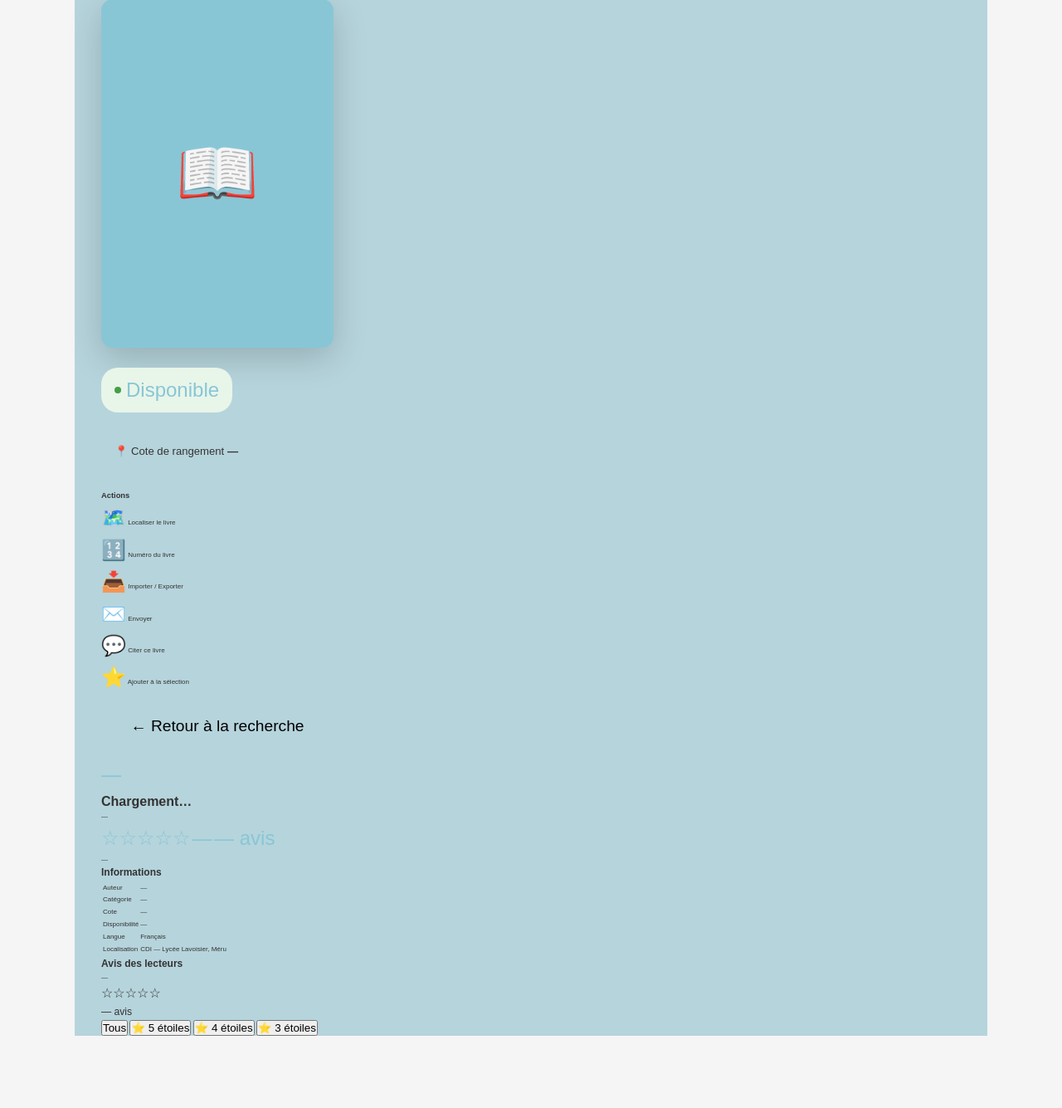
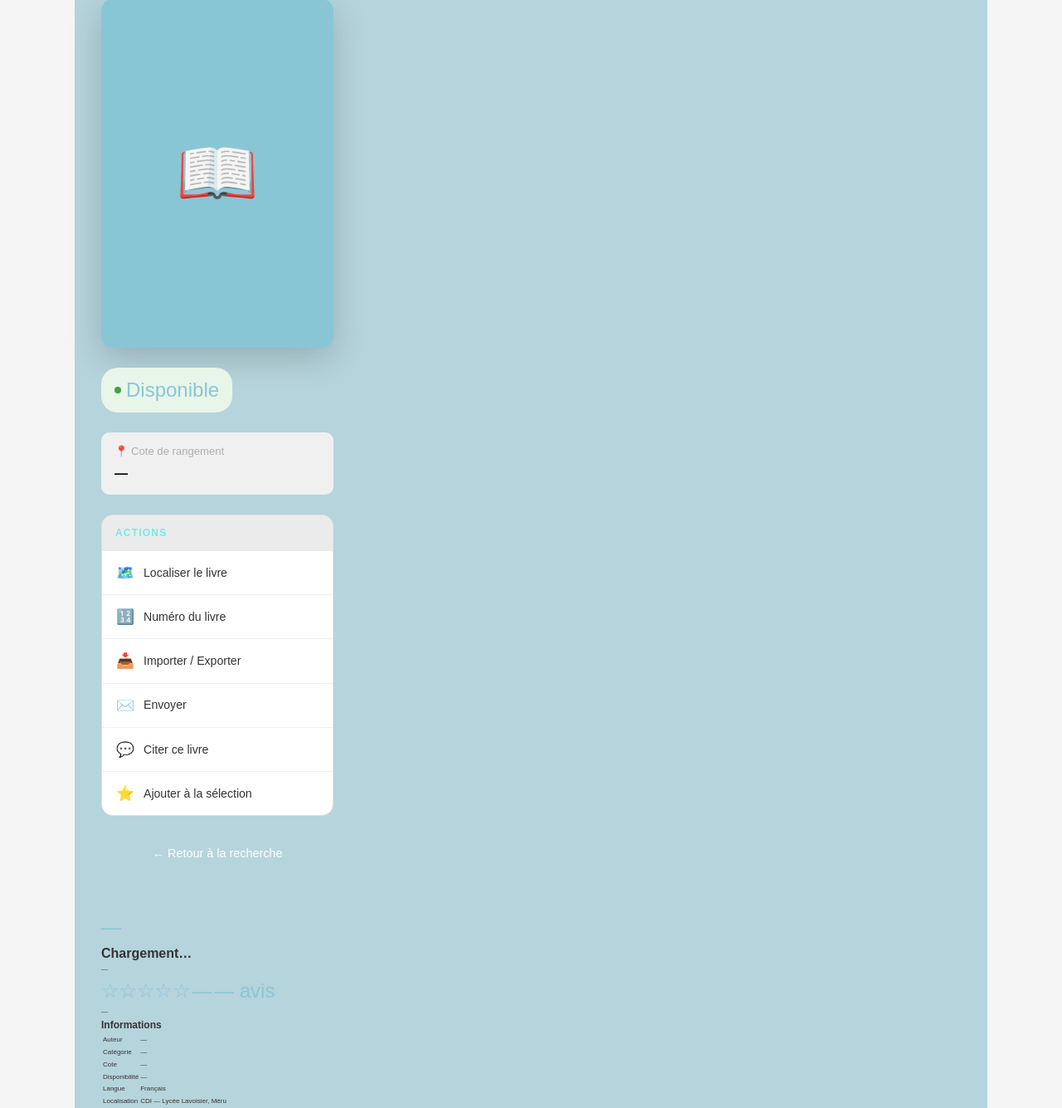
Before and after one commit to venghour5/projet-CDI, a PHP site: page /pages/livre.html in a window 1280 px wide; the page is wider, and only the part inside the window is pictured. Shown: the part 213-1548 px from the top of that part at 83% size. Run offline with PHP 8.4, Linux system fonts and the light colour scheme.

Commit message:
`Added styles for book page, breadcrumb, and ratings`

```diff
--- a/projet-CDI-interface-user-test/styles/style_test_de_recherche.css
+++ b/projet-CDI-interface-user-test/styles/style_test_de_recherche.css
@@ -834,7 +834,7 @@ mark {
 }
 
 /* page du livre */
-
+/* la section principale de la pagedu livre  */
 .livre-page {
   width: 100%;
   height: auto;
@@ -842,14 +842,21 @@ mark {
   align-items: center;
   justify-content: center;
   font-size: 0.5rem;
+  max-width: 1100px;
+  margin: 2rem auto 4rem;
+  padding: 0 2rem;
+  display: grid;
+  grid-template-columns: 280px 1fr;
+  gap: 3rem;
 }
+/* la fleche de retour pour revenir a la page de recherche */
 
 .breadcrumb {
   max-width: 1100px;
   margin: 1.5rem auto 0;
   padding: 0 2rem;
   font-size: 0.82rem;
-  color: grey;
+  color: rgb(128, 128, 128);
   display: flex;
   align-items: center;
   gap: 0.5rem;
@@ -863,15 +870,7 @@ mark {
   text-decoration: underline;
  }
 
-.livre-page {
-  max-width: 1100px;
-  margin: 2rem auto 4rem;
-  padding: 0 2rem;
-  display: grid;
-  grid-template-columns: 280px 1fr;
-  gap: 3rem;
-}
-
+ /* la partie gauche de la page du livre qui contient la couverture et les informations principales du livre */
 .livre-left {
   display: flex;
   flex-direction:
@@ -895,7 +894,9 @@ mark {
   align-items: center;
   justify-content: center;
   font-size: 5rem;
+
 }
+/* la couverture du livre dans la page du livre */
 .dispo-badge {
   display: inline-flex;
   align-items: center;
@@ -906,17 +907,268 @@ mark {
   font-weight: 500;
   width: fit-content;
 }
-
-    .dispo-badge.dispo { background: #e8f5e9; color: #2e7d32; }
-    .dispo-badge.indispo { background: #fce4ec; color: #c62828; }
-    .dispo-badge .dot { width: 8px; height: 8px; border-radius: 50%; }
-    .dispo-badge.dispo .dot { background: #43a047; }
-    .dispo-badge.indispo .dot { background: #e53935; }
-
+/* les style de la disponibilité du livre dans la page du livre */
+.dispo-badge.dispo {
+  background: #e8f5e9;
+   color: #2e7d32;
+ }
+.dispo-badge.indispo {
+  background: #fce4ec;
+   color: #c62828;
+   }
+.dispo-badge .dot {
+  width: 8px;
+  height: 8px;
+  border-radius: 50%;
+ }
+.dispo-badge.dispo .dot {
+   background: #43a047;
+   }
+.dispo-badge.indispo .dot {
+   background: #e53935;
+   }
+/* la cote du livre dans la page du livre */
 .cote-box {
-      background: var(--gris-clair);
+  background: #f0f0f0;
   border-radius: 10px;
   padding: 12px 16px;
   font-size: 0.82rem;
-      color: var(--gris);
+  color: #aeaeae;
 }
+.cote-box strong {
+color: black;
+display: block;
+font-size: 1rem;
+font-family: 'Arial', monospace;
+margin-top: 4px;
+}
+/* la barre deroulante pour les actions possibles sur le livre dans la page du livre */
+.actions-box {
+background: #fff;
+border: 1.5px solid #e0e0e0;
+border-radius: 14px;
+overflow: hidden;
+}
+
+.actions-box h3 {
+padding: 12px 16px;
+font-size: 0.75rem;
+text-transform: uppercase;
+letter-spacing: 0.1em;
+background: #d3d3d371;
+color: #71ebe7;
+}
+
+.action-item {
+display: flex;
+align-items: center;
+gap: 10px;
+padding: 12px 16px;
+border-bottom: 1px solid #f0f0f0;
+cursor: pointer;
+font-size: 0.88rem;
+color: #333;
+transition: background 0.15s;
+}
+
+.action-item:last-child {
+border-bottom: none;
+}
+
+.action-item:hover {
+background: #f0faff;
+color: #e8f5e9;
+}
+.action-item .icon {
+font-size: 1.1rem;
+  width: 24px;
+  text-align: center;
+  }
+
+/* cette partie permet de juste a dire les avis de la section */
+.avis-section h2 {
+  font-family: 'Playfair Display', serif;
+  font-size: 1.5rem;
+  margin-bottom: 1.2rem;
+}
+
+.rating-dist {
+  background: #fff;
+  border: 1px solid #eee;
+  border-radius: 12px;
+  padding: 1.2rem;
+  margin-bottom: 1.5rem;
+}
+
+.rating-summary {
+  display: flex;
+  align-items: center;
+  gap: 1.5rem;
+  margin-bottom: 1rem;
+}
+
+.big-score {
+  font-family: 'Playfair Display', serif;
+  font-size: 3.5rem;
+  font-weight: 700;
+  line-height: 1;
+}
+
+.rating-bars {
+  flex: 1;
+ }
+
+.bar-row {
+  display: flex;
+  align-items: center;
+  gap: 8px;
+  margin-bottom: 5px;
+  font-size: 0.78rem;
+}
+
+.bar-label {
+  width: 40px;
+  color: grey;
+ }
+
+.bar-track {
+  flex: 1;
+  background: #f0f0f0;
+  border-radius: 4px;
+  height: 8px;
+  overflow: hidden;
+}
+
+.bar-fill {
+  height: 100%;
+  border-radius: 4px;
+  background: #bfe8f2;
+  transition: width 0.6s ease;
+}
+
+.bar-count {
+  width: 28px;
+  text-align: right;
+  color: grey;
+ }
+
+.avis-filtres {
+  display: flex;
+  gap: 0.5rem;
+  margin-bottom: 1.2rem;
+  flex-wrap: wrap;
+}
+
+/* ce partie est pour les boutons de filtre pour les avis dans la page du livre */
+.filtre-btn {
+  padding: 5px 14px;
+  border-radius: 16px;
+  border: 1.5px solid #ddd;
+  background: #fff;
+  font-size: 0.8rem;
+  cursor: pointer;
+  font-family: 'Arial', sans-serif;
+  transition: all 0.2s;
+}
+
+.filtre-btn:hover, .filtre-btn.active {
+  background: #bfe8f2;
+  border-color: #bfe8f2;
+  color: #fff;
+}
+
+.avis-list {
+  display: flex;
+  flex-direction: column;
+  gap: 1rem;
+   }
+
+.avis-card {
+  background: #fff;
+  border: 1px solid #eee;
+  border-radius: 12px;
+  padding: 1rem 1.2rem;
+}
+
+.avis-header {
+  display: flex;
+  justify-content: space-between;
+  align-items: flex-start;
+  margin-bottom: 6px;
+}
+
+.avis-user {
+  font-weight: 600;
+   font-size: 0.88rem;
+   }
+.avis-date {
+  font-size: 0.76rem;
+   color: grey;
+}
+.avis-stars {
+  color: #bfe8f2;
+   font-size: 0.9rem;
+ }
+.avis-text {
+  font-size: 0.88rem;
+   color: #555;
+    line-height: 1.6;
+     margin-top: 6px;
+     }
+
+.btn-retour {
+  display: inline-flex;
+  align-items: center;
+  gap: 6px;
+  background: var(--orange);
+  color: #fff;
+  border: none;
+  padding: 10px 20px;
+  border-radius: 10px;
+  cursor: pointer;
+  font-family: 'DM Sans', sans-serif;
+  font-size: 0.9rem;
+  font-weight: 500;
+  text-decoration: none;
+  transition: background 0.2s, transform 0.15s;
+  margin-bottom: 1.5rem;
+}
+
+.btn-retour:hover {
+  background: #bfe8f2;
+   transform: translateY(-1px);
+}
+
+.toast {
+  position: fixed;
+  bottom: 2rem;
+  right: 2rem;
+  background: black;
+  color: #fff;
+  padding: 12px 20px;
+  border-radius: 10px;
+  font-size: 0.88rem;
+  box-shadow: 0 4px 20px rgba(0,0,0,0.2);
+  opacity: 0;
+  transform: translateY(10px);
+  transition: all 0.3s;
+  z-index: 999;
+}
+
+.toast.show {
+opacity: 1;
+  transform:translateY(0);
+  }
+
+@media (max-width: 768px) {
+.livre-page {
+  grid-template-columns: 1fr;
+  }
+.cover-wrap {
+  max-width: 220px;
+    margin: auto;
+    }
+.livre-titre {
+    font-size: 1.8rem;
+    }
+}
```
Lines whose indentation alone changed are shown as unchanged.
